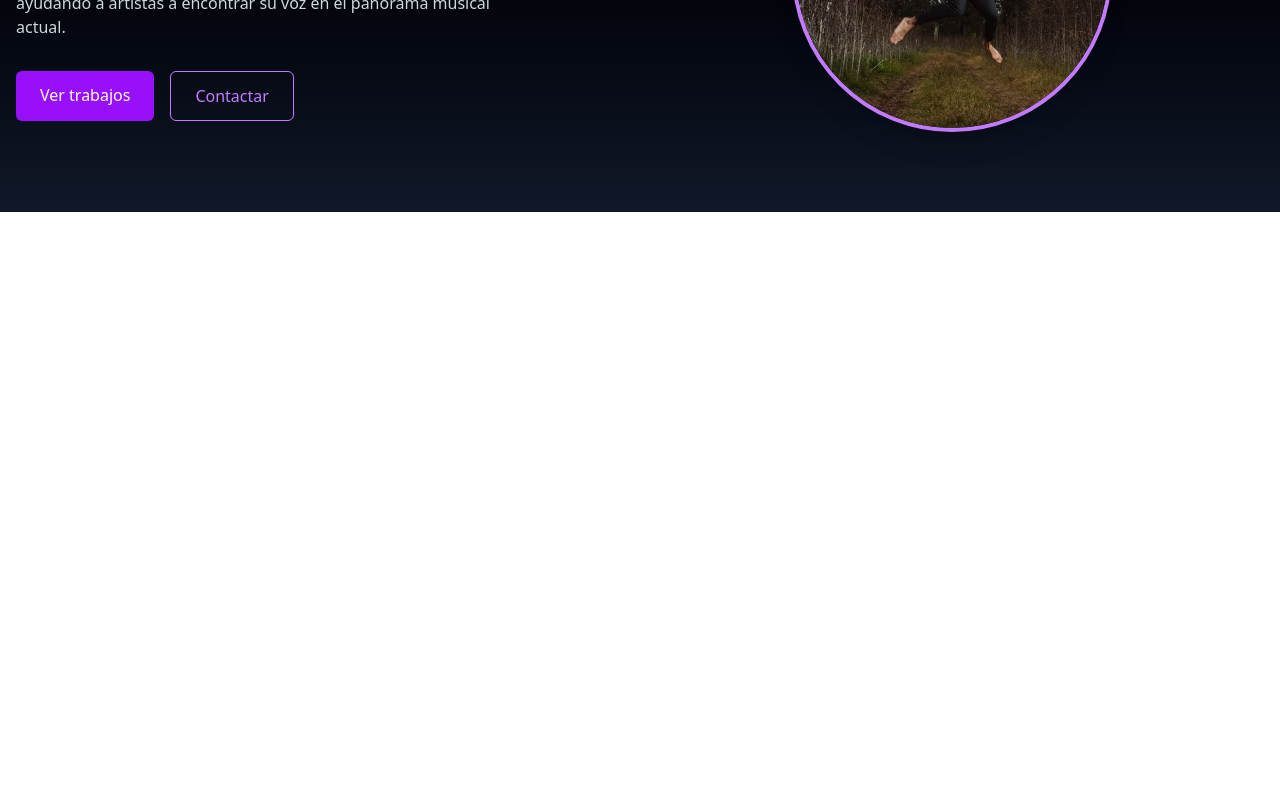
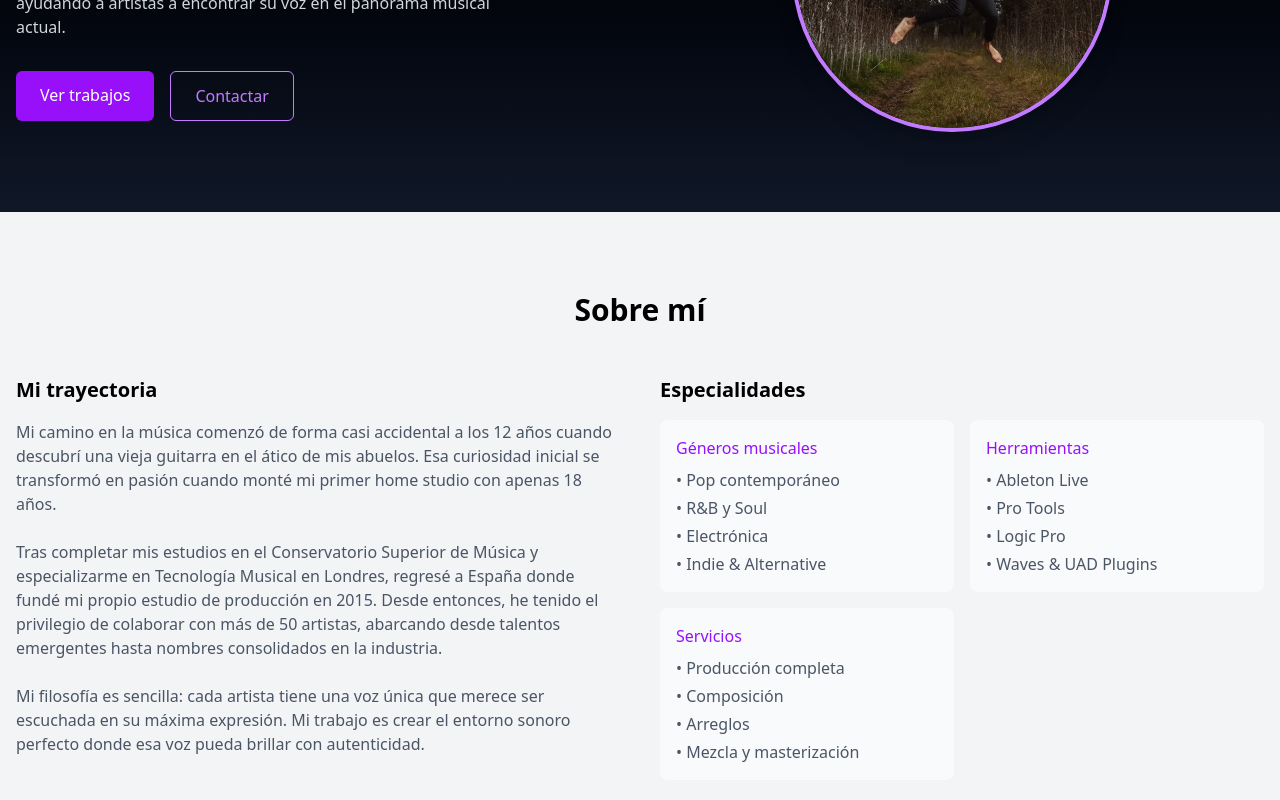
Before and after one commit to Ayuik/Proyecto_personal_FE, a React (Vite) app: page / in a window 1280 px wide. Shown: the part 330-1130 px from the top of the page. Before the commit the page ends 800 px from the top, so only its background shows below. Built offline with nearby package versions, Linux system fonts and the light colour scheme.

Commit message:
feat: About component created

```diff
--- /dev/null
+++ b/src/components/About.jsx
@@ -0,0 +1,68 @@
+function About() {
+  return (
+    <div className="container mx-auto px-4">
+      <h2 className="text-3xl font-bold mb-12 text-center">Sobre mí</h2>
+      <div className="grid md:grid-cols-2 gap-10">
+        <div>
+          <h3 className="text-xl font-semibold mb-4">Mi trayectoria</h3>
+          <p className="text-gray-600 mb-6">
+            Mi camino en la música comenzó de forma casi accidental a los 12
+            años cuando descubrí una vieja guitarra en el ático de mis abuelos.
+            Esa curiosidad inicial se transformó en pasión cuando monté mi
+            primer home studio con apenas 18 años.
+          </p>
+          <p className="text-gray-600 mb-6">
+            Tras completar mis estudios en el Conservatorio Superior de Música y
+            especializarme en Tecnología Musical en Londres, regresé a España
+            donde fundé mi propio estudio de producción en 2015. Desde entonces,
+            he tenido el privilegio de colaborar con más de 50 artistas,
+            abarcando desde talentos emergentes hasta nombres consolidados en la
+            industria.
+          </p>
+          <p className="text-gray-600">
+            Mi filosofía es sencilla: cada artista tiene una voz única que
+            merece ser escuchada en su máxima expresión. Mi trabajo es crear el
+            entorno sonoro perfecto donde esa voz pueda brillar con
+            autenticidad.
+          </p>
+        </div>
+        <div>
+          <h3 className="text-xl font-semibold mb-4">Especialidades</h3>
+          <div className="grid grid-cols-2 gap-4 mb-8">
+            <div className="bg-gray-50 p-4 rounded-lg">
+              <h4 className="font-medium mb-2 text-purple-600">
+                Géneros musicales
+              </h4>
+              <ul className="text-gray-600 space-y-1">
+                <li>• Pop contemporáneo</li>
+                <li>• R&B y Soul</li>
+                <li>• Electrónica</li>
+                <li>• Indie & Alternative</li>
+              </ul>
+            </div>
+            <div className="bg-gray-50 p-4 rounded-lg">
+              <h4 className="font-medium mb-2 text-purple-600">Herramientas</h4>
+              <ul className="text-gray-600 space-y-1">
+                <li>• Ableton Live</li>
+                <li>• Pro Tools</li>
+                <li>• Logic Pro</li>
+                <li>• Waves & UAD Plugins</li>
+              </ul>
+            </div>
+            <div className="bg-gray-50 p-4 rounded-lg">
+              <h4 className="font-medium mb-2 text-purple-600">Servicios</h4>
+              <ul className="text-gray-600 space-y-1">
+                <li>• Producción completa</li>
+                <li>• Composición</li>
+                <li>• Arreglos</li>
+                <li>• Mezcla y masterización</li>
+              </ul>
+            </div>
+          </div>
+        </div>
+      </div>
+    </div>
+  );
+}
+
+export default About;
--- a/src/pages/Homepage.jsx
+++ b/src/pages/Homepage.jsx
@@ -1,5 +1,7 @@
 import Header from "../components/Header"
 import Home from "../components/Home"
+import About from "../components/About"
+
 function HomePage() {
     return (
         <div className="min-h-screen">
@@ -7,6 +9,9 @@ function HomePage() {
             <section className="py-20 bg-gradient-to-b from-black to-gray-900 text-white">
                 <Home />
             </section>
+            <section id="about" className="py-20 bg-gray-100">
+                <About />
+            </section>
         </div>
     );
 }
```
